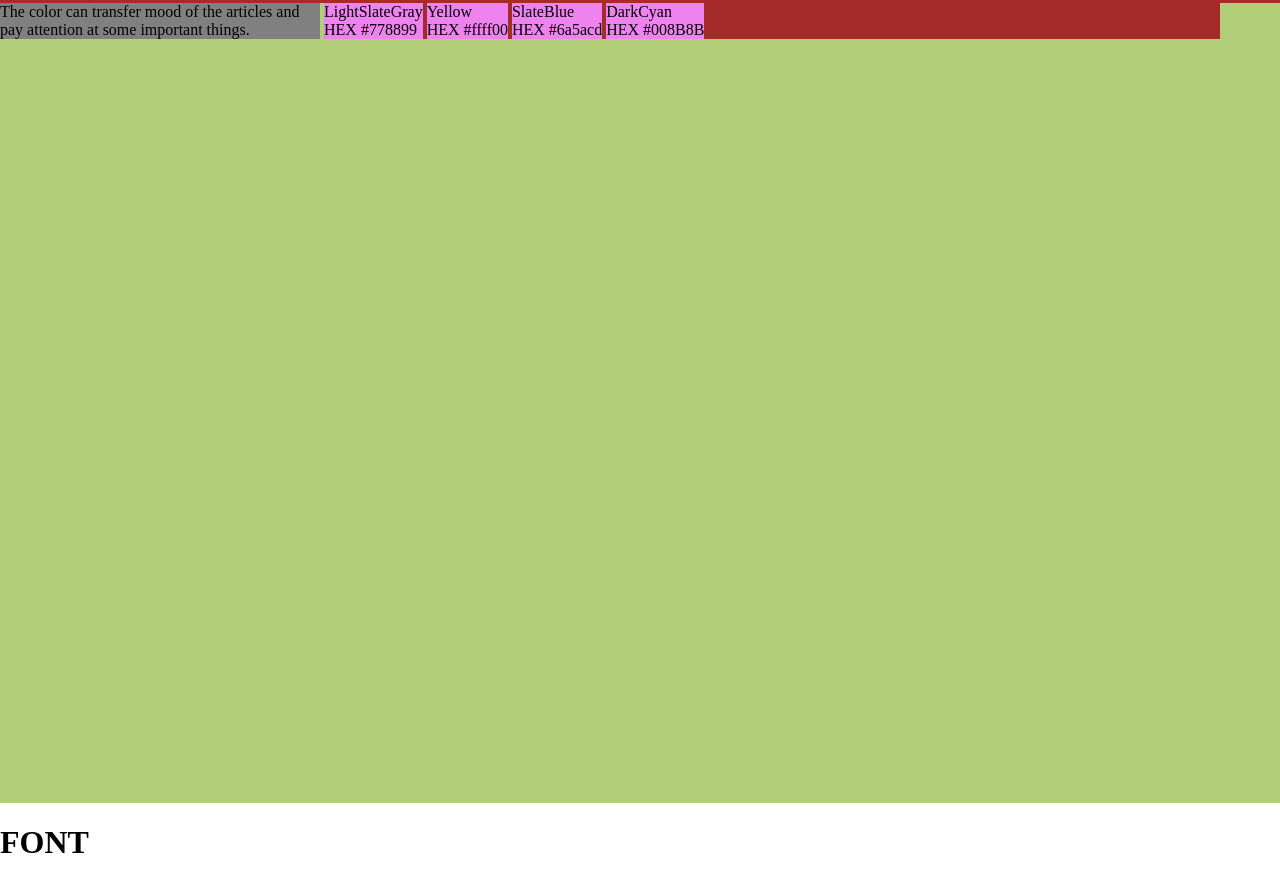
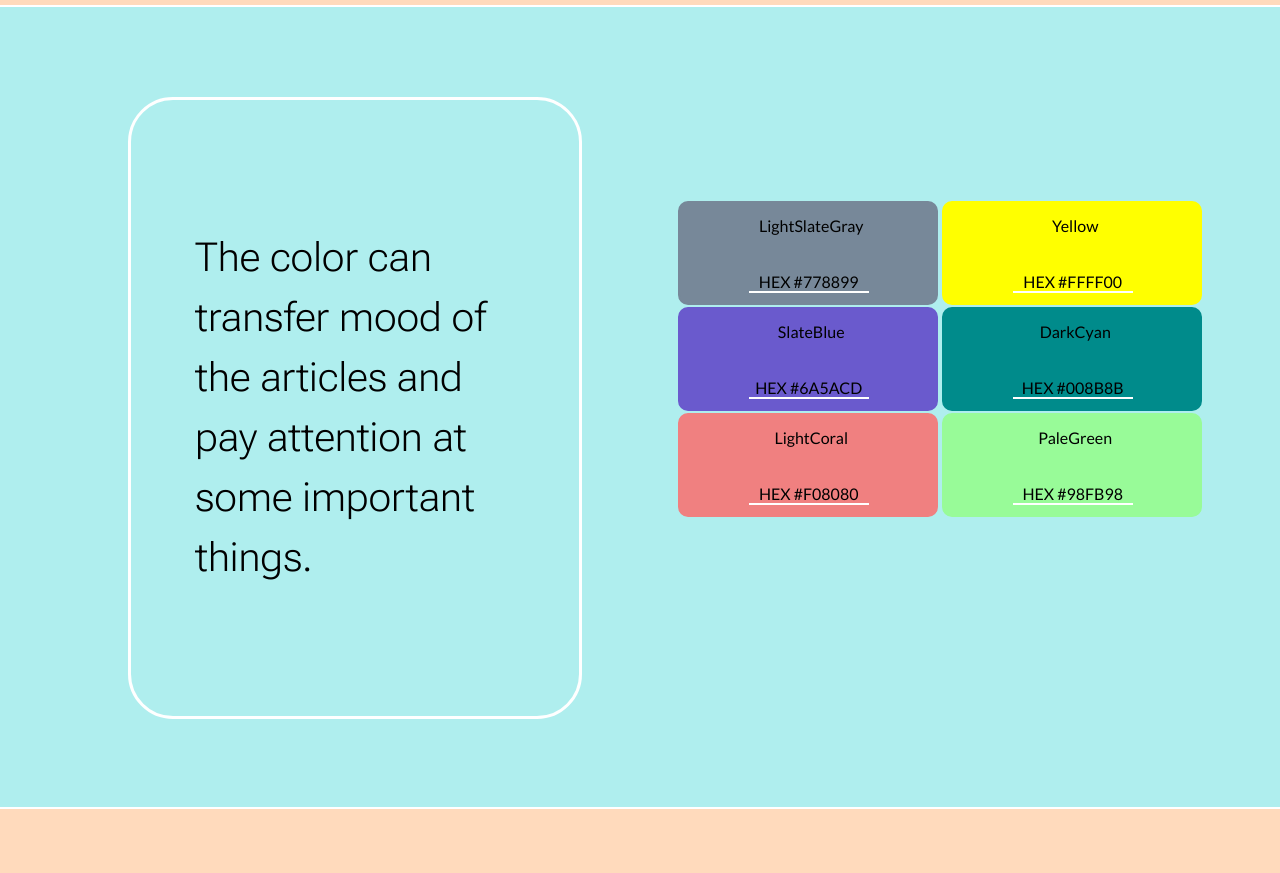
Before and after one commit to IgorZvezdilin/web-style-guide, a plain HTML site: page index.html in a window 1280 px wide. Shown: the part 1647-2520 px from the top of the page. Drawn offline with Linux system fonts and the light colour scheme; files whose address does not match are found by name; a web font is replaced by a local one.

Commit message:
Create the -color- page and title pages

```diff
--- a/index.html
+++ b/index.html
@@ -5,7 +5,8 @@
     <meta http-equiv='X-UA-Compatible' content='IE=edge'>
     <meta name='viewport' content='width=device-width, initial-scale=1.0'>
     <link rel='stylesheet' href='styles.css'>
-    <link href="https://fonts.googleapis.com/css2?family=Roboto+Flex:opsz,wght@8..144,200&display=swap" rel="stylesheet">
+    <link href='https://fonts.googleapis.com/css2?family=Roboto+Flex:opsz,wght@8..144,200&display=swap' rel='stylesheet'>
+    <link href="https://fonts.googleapis.com/css2?family=Lato&display=swap" rel="stylesheet">
     <title>Web Styles Guide</title>
 </head>
 <body>
@@ -24,43 +25,60 @@
             The color can transfer mood of the articles and pay attention at some important things.
         </div>
         <div class = 'color-container'>
-            <div class = 'color-box'>
-                <div>
+            <div class = 'color-box' id='LightSlateGray'>
+                <div class="color-name">
                     LightSlateGray
                 </div>
-                <div>
+                <div class="color-num">
                     HEX #778899
                 </div>
             </div>
-            <div class = 'color-box'>
-                <div>
+            <div class = 'color-box' id = 'Yellow'>
+                <div class="color-name">
                     Yellow
                 </div>
-                <div>
-                    HEX #ffff00
+                <div class="color-num">
+                    HEX #FFFF00
                 </div>
             </div>
-            <div class = 'color-box'>
-                <div>
+            <div class = 'color-box' id = 'SlateBlue'>
+                <div class="color-name">
                     SlateBlue
                 </div>
-                <div>
-                    HEX #6a5acd
+                <div class="color-num">
+                    HEX #6A5ACD
                 </div>
             </div>
-            <div class = 'color-box'>
-                <div>
+            <div class = 'color-box' id = 'DarkCyan'>
+                <div class="color-name">
                     DarkCyan
                 </div>
-                <div>
+                <div class="color-num">
                     HEX #008B8B
+                </div>
+            </div>
+            <div class = 'color-box' id = 'LightCoral'>
+                <div class="color-name">
+                    LightCoral
+                </div>
+                <div class="color-num">
+                    HEX #F08080
+                </div>
+            </div>
+            <div class = 'color-box' id = 'PaleGreen'>
+                <div class="color-name">
+                    PaleGreen
+                </div>
+                <div class="color-num">
+                    HEX #98FB98
                 </div>
             </div>
         </div>
     </div>
     <div class = 'fonts'>
-        <h1>FONT</h1>
+        <div class = 'font-word'>FONT </div>
     </div>
+    <div class = 'fonts-backgnd'>
         <div class = 'fonts-text'>
             The fonts help us to absorb the information easer. They also can transfer main idea what about the article would be.
         </div>
@@ -88,8 +106,10 @@
             <p>The quick brown fox jumps over the lazy dog.</p>
             <p>The quick brown fox jumps over the lazy dog.</p>
         </div>
-    <div class = 'text-styles'>
-        <h1>TEXT STYLE</h1>
+    </div>
+
+    <div class = 'text-style'>
+        <div class = 'text-style-word'>TEXT STYLE </div>
     </div>
     <div class = 'text-styles-text'>
         The text styles determine the style of the text. I show you my styles of headings, articles and paragraphs.
@@ -132,7 +152,7 @@
         </div>
     </div>
     <div class = 'btn'>
-        <h1>BUTTON</h1>
+        <div class = 'btn-word'>BUTTON </div>
     </div>
     <div class = 'btn-text'>
         The button is one of the fundamental concepts in the web. I have identified for myself the 2 most important subspecies of buttons: Skeuomorphic button and Flat button
--- a/styles.css
+++ b/styles.css
@@ -207,61 +207,127 @@ img {
     width: 100%;
     height: 100vh;
     background-color: #AFEEEE;
-    background-color: #003232;
-    color: white;
 }
 
-
 .introduce-text {
-    padding-top: 15vh;
-    padding-left: 15vw;
+    display: inline-block;
+    margin-top: 10%;
+    margin-left: 15vw;
     font-family: 'Roboto Flex', sans-serif;
     font-size: 40px;
     width: 50%;
     line-height: 150%;
+    border-bottom: 3px solid white;
+
 }
 
-.color-theme {
+.color-theme, .fonts, .text-style, .btn {
     width: 100%;
     height: 100vh;
-    background-color: #A92A2A;
+    background-color: #FFDABC;
     color: black;
-    transition: color 3s linear;
+    border-top: 2px solid white;
+    border-bottom: 2px solid white;
+    text-align: center;
 }
 
-.color-word {
-    padding-left: 23vw;
-    padding-top: 25vh;
+.color-word, .font-word, .text-style-word, .btn-word {
+    display: inline-block;
     font-family: 'UmbrellaC-Plain', serif ;
     font-size: 15vw;
+    line-height: 100vh;
 }
 
-
-
-.color {
+.color, .fonts-backgnd {
     width: 100%;
     height: 100vh;
-    background-color: #B2CE79;
+    background-color: #AFEEEE;
 }
 
 .color-text {
     display: inline-block;
     width: 25%;
-    height: auto;
-    background-color: gray;
+    background-color: #AFEEEE;
+    border: 3px solid white;
+    border-radius: 45px;
+    margin-top: 7%;
+    margin-left: 10%;
+    font-family: 'Roboto Flex', sans-serif;
+    font-weight: 100;
+    font-size: 40px;
+    line-height: 150%;
+    padding: 10% 5%;
 
 }
 
 .color-container {
+    float: right;
+    margin-right: 6%;
+    margin-top: 15%;
+    height: 42vh;
+    width: 525px;
+    background-color: #AFEEEE;
+}
+
+.color-box {
     display: inline-block;
-    width: 70%;
-    height: auto;
-    background-color: brown;
+    width: 250px;
+    height: 100px;
+    background-color: violet;
+    border: 2px solid;
+    border-radius: 10px;
+    margin-top: 2px;
+    padding-left: 6px;
+    font-family: 'Lato', sans-serif;;
+    text-align: center;
+}
+
+.color-name {
+    display: block;
+    margin-top: 5%;
+}
+
+.color-num {
+    display: block;
+    width: 120px;
+    margin-left: 25%;
+    margin-top: 15%;
+    border-bottom: 2px solid white;
 
 }
-.color-box {
-    display: inline-block;
-    background-color: violet;
+
+#LightSlateGray {
+    background-color: lightslategray;
+    border-color: lightslategray;
+}
+
+#Yellow {
+    background-color: yellow;
+    border-color: yellow;
+}
+
+#SlateBlue {
+    background-color: slateblue;
+    border-color: slateblue;
+}
+
+#DarkCyan {
+    background-color: DarkCyan;
+    border-color: darkcyan;
+}
+
+#LightCoral {
+    background-color: LightCoral;
+    border-color: LightCoral;
+}
+
+#PaleGreen {
+    background-color: PaleGreen;
+    border-color: PaleGreen;
+}
+
+.fonts {
+
 }
 
 
```
Lines whose indentation alone changed are shown as unchanged.
